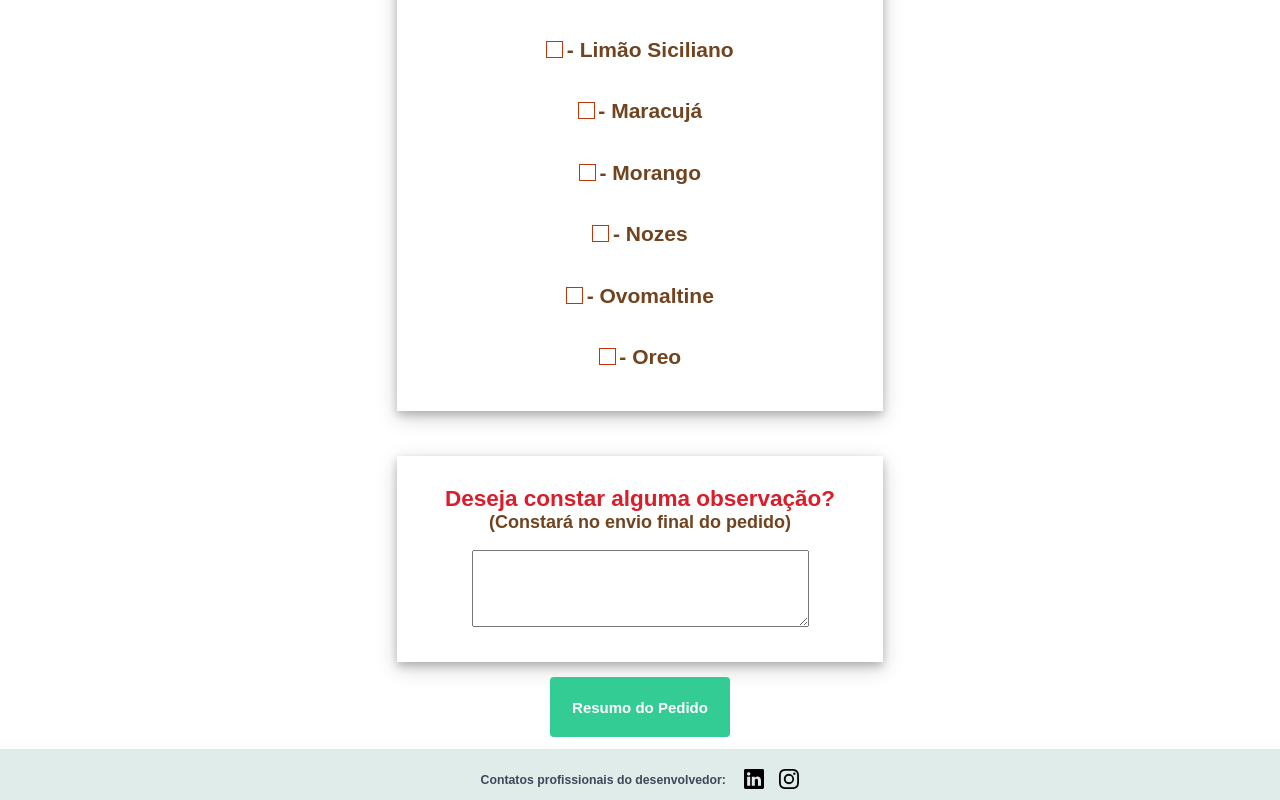
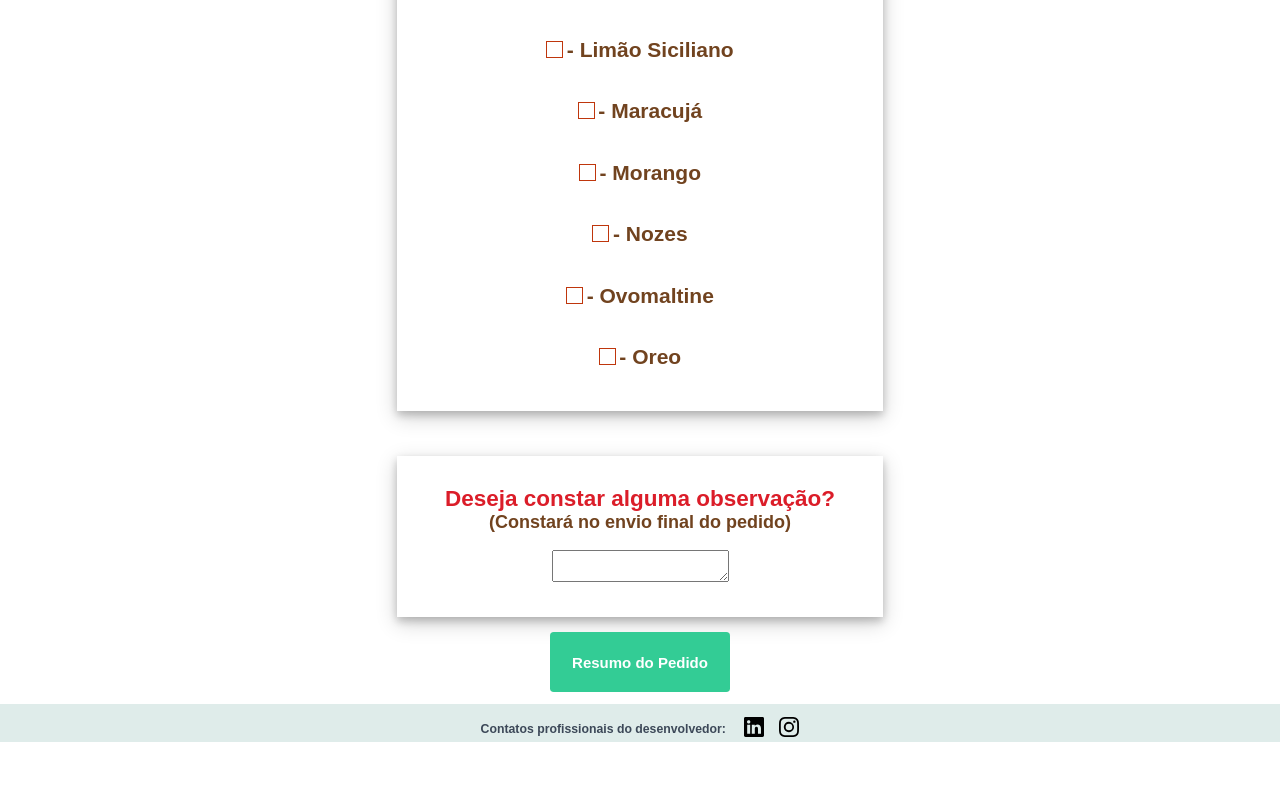
Before and after one commit to Ricardo-1991/jeisle-cakes-form, a React (Vite) app: page / in a window 1280 px wide. Shown: the part 3468-4268 px from the top of the page. After the commit the page ends 4210 px from the top, so only its background shows below. Built offline with nearby package versions, Linux system fonts and the light colour scheme.

Commit message:
ajustando text area

```diff
--- a/src/components/Footer/StylesFooter.css
+++ b/src/components/Footer/StylesFooter.css
@@ -7,7 +7,7 @@
   background-color: #dfecea;
   color: #3C4858;
   font-size: 0.7rem;
-  padding: 1rem;
+  height:2.5rem;
 }
 
 .form-footer a {
--- a/src/components/Form/ComponentForm.jsx
+++ b/src/components/Form/ComponentForm.jsx
@@ -745,8 +745,6 @@ export function ComponentForm() {
                 <textarea
                   value={textArea}
                   onChange={evt => setTextArea(evt.target.value)}
-                  rows="5"
-                  cols="40"
                 ></textarea>
               </label>
             </div>
```
